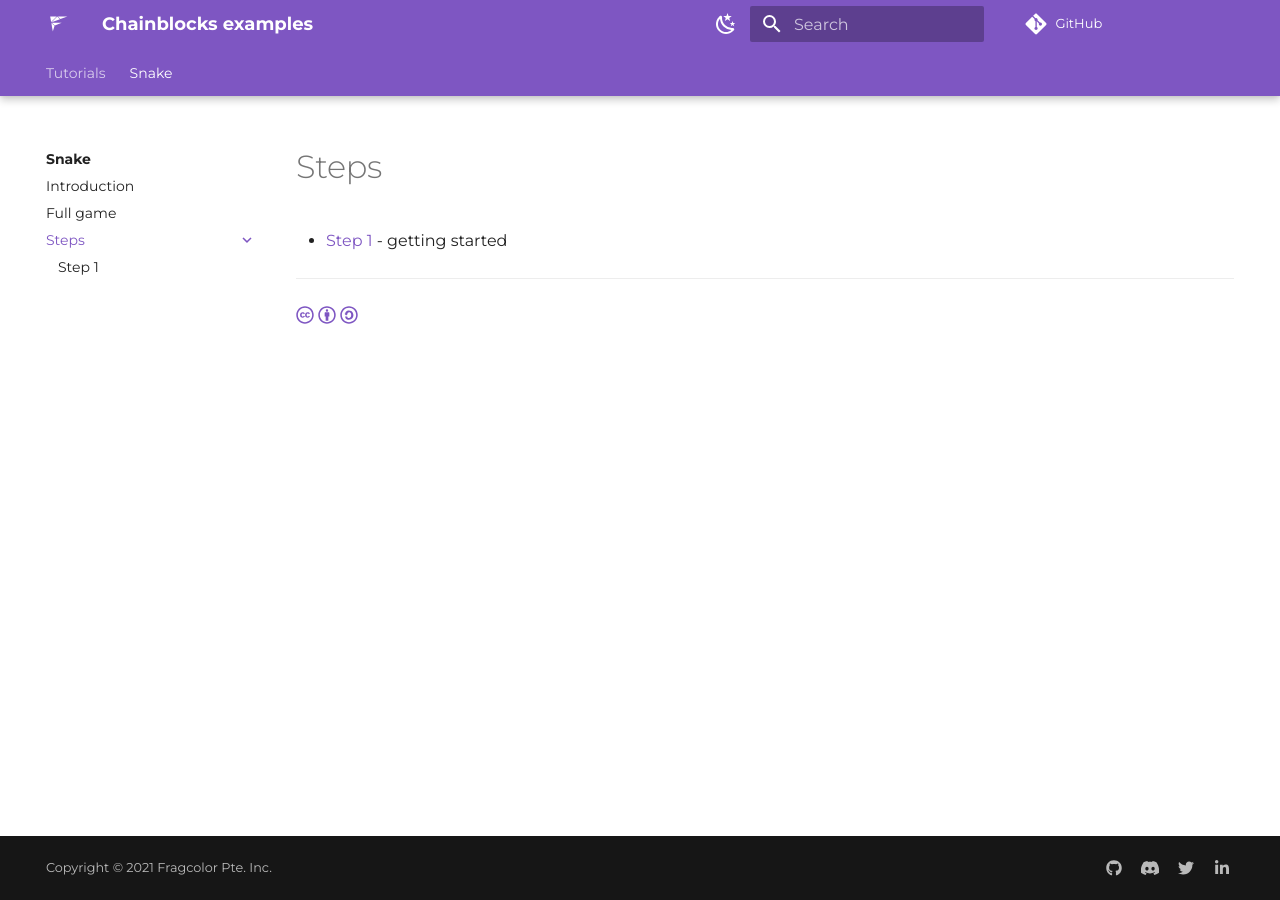
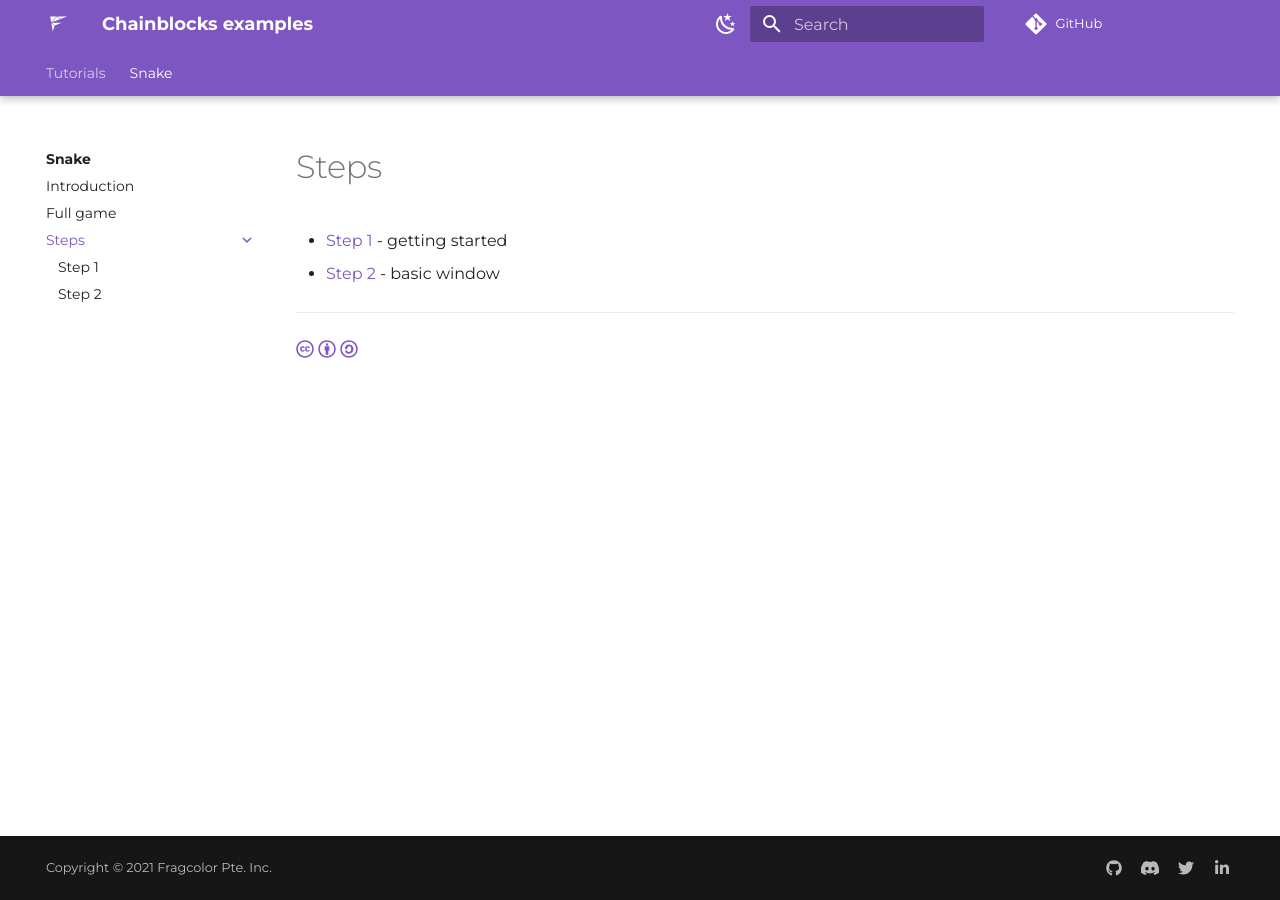
Before and after one commit to fragcolor-xyz/shards-examples, an MkDocs documentation site: the page built from tutorials/snake/steps/index.md, in a window 1280 px wide. Built offline with MkDocs 1.6.1 and Material for MkDocs 9.7.7, drawn with Linux system fonts in a browser that asks for light colours; comment, search, counter and statistics services are not loaded; some of the changed lines change nothing that is shown.

Commit message:
Snake tutorial - step 2

````diff
--- a/tutorials/snake/steps/index.md
+++ b/tutorials/snake/steps/index.md
@@ -1,5 +1,6 @@
 # Steps
 
 - [Step 1](step-1.md) - getting started
+- [Step 2](step-2.md) - basic window
 
 --8<-- "includes/license.md"
--- /dev/null
+++ b/tutorials/snake/steps/step-2.md
@@ -0,0 +1,173 @@
+# Step 2
+
+In this tutorial, we are going to implement a simplified version of the snake game. We won't have high-end graphics but instead focus on the game logic.
+
+## Defining the play space
+
+The snake evolves inside a grid. It moves one cell at a time either horizontally or vertically. The fruit the snake has to eat to grow can appear on any unoccupied cell.
+
+Let's define that grid. There are different ways to define a grid. We could use a multi-dimensional array (or in our case a sequence of sequences). However to simplify the code, we will instead define a flat sequence.
+
+=== "EDN"
+
+    ??? info inline end
+        The [`def`](https://docs.fragcolor.xyz/functions/macros/#def) keyword associates a value with a name.
+
+        `[]` is the syntax to define a sequence of values.
+
+    ```clojure linenums="1"
+    (def grid-cols 5)
+    (def grid-rows 4)
+    (def empty-grid
+      [0 0 0 0 0
+       0 0 0 0 0
+       0 0 0 0 0
+       0 0 0 0 0])
+    ```
+
+Then to compute the index in that sequence from a 2D coordinates, we can define the following function.
+
+=== "EDN"
+
+    ??? info inline end
+        The [`defn`](https://docs.fragcolor.xyz/functions/macros/#defn) keyword associates a function with a name. Note the `[]` after the `get-index` name. This indicates that this function has 0 parameters. We will see later functions which do have parameters.
+
+        `(->)` is a block container that will executes its inner block(s) in order.
+
+        `(|)` is an alias for [`(Sub)`](https://docs.fragcolor.xyz/blocks/General/Sub/). It allows to reuse the same input in the next block.
+
+        [`(Take)`](https://docs.fragcolor.xyz/blocks/General/Take/) returns the value from a sequence at a given index (starting at `0`).
+
+        `>=` saves the output of a block into a context variable.
+
+        [`(Math.Multiply)`](https://docs.fragcolor.xyz/blocks/Math/Multiply/) multiplies its input with a given value and outputs the result.
+
+        [`(Math.Add)`](https://docs.fragcolor.xyz/blocks/Math/Add/) adds a value to its input and outputs the result.
+
+    ```clojure linenums="1"
+    (defn get-index []
+      (-> (| (Take 0) >= .x)
+          (| (Take 1) >= .y)
+          .y (Math.Multiply grid-cols) (Math.Add .x)))
+    ```
+
+    ??? note
+        Because `defn` expects a single "value" after the name and the list of parameters, a `(->)` block is required to group several blocks together. As it is a common occurrence, a shortcut is also provided: `defblocks`.
+
+        ```clojure linenums="1"
+        (defblocks get-index []
+          (| (Take 0) >= .x)
+          (| (Take 1) >= .y)
+          .y (Math.Multiply grid-cols) (Math.Add .x))
+        ```
+
+It can be a bit confusing considering that the function doesn't have parameters. That is because there is an implicit parameter which is the input. Similarly, there is an implicit output at the end of the function.
+
+Let's break down the last line to understand how this works.
+
+=== "EDN"
+
+    ```clojure linenums="1"
+    .y (Math.Multiply grid-cols) (Math.Add .x)
+    ```
+
+- Here `.y` is a context variable.
+- Its value becomes the input of the next block: `(Math.Multiply)`.
+- `(Math.Multiply)` takes that value, multiply it by `grid-cols` and returns the result as output.
+- The output becomes the input of the next block: `(Math.Add)`.
+- `(Math.Add)` takes that input and adds it the value of the context variable `.x`.
+- Then, being the last block of that function, its output becomes the output of the whole function.
+
+When we will later call the function, the same process will happen.
+
+=== "EDN"
+
+    ```clojure linenums="1"
+    (int2 1 2) (get-index)
+    ```
+
+This time our input is a 2D integer vector represented as a single `int2` value. Inside `(get-index)`, each component of that vector will be extracted using `(Take)` (see above code listings).
+
+## Creating a window
+
+We will render our game in a windowed application. Therefore we first need to define a window.
+
+=== "EDN"
+
+    ??? info inline end
+        We have already seen `defloop`, `defnode`, `schedule` and `run` in [step 1](./step-1.md).
+
+        `(GFX.Window)` creates the application window.
+
+        `(GUI.Window)` creates a UI window inside our application.
+
+    ```clojure linenums="1"
+    (defloop main-chain
+      (GFX.MainWindow
+       :Title "Snake game" :Width 480 :Height 360
+       :Contents
+       (-> (GUI.Window
+            :Title "canvas" :Width 1.0 :Height 1.0 :Pos (int2 0 0)
+            :Flags [GuiWindowFlags.NoTitleBar GuiWindowFlags.MenuBar
+                    GuiWindowFlags.NoResize GuiWindowFlags.NoMove GuiWindowFlags.NoCollapse]))))
+
+    (defnode root)
+    (schedule root main-chain)
+    (run root (/ 1.0 60))
+    ```
+
+=== "Result"
+
+    ![](window.png)
+
+Since we are going to use the UI system to display our game, we need to define an area where things will be rendered. This is why we have a UI window inside our application window.
+
+However we don't want that UI window to display a title bar and we want it to stay at position `(0 0)` i.e. anchored at the top left of our application. To that end, we set its width and height to be 100% of the available space and we use a few flags to prevent moving or resizing it.
+
+You can try to remove some of the flags or modify the other parameters and see what differences it brings.
+
+## Let's try it out!
+
+Let's give a try to our function. First we will change a few values in the grid to be different from `0`. And then we will try to retrieve and display those values in our brand-new window. Can you guess which values will be displayed?
+
+=== "EDN"
+
+    ```clojure linenums="1"
+    (def grid-cols 5)
+    (def grid-rows 4)
+    (def grid
+      [0 2 0 0 3
+       1 0 7 0 0
+       0 0 0 4 0
+       6 0 5 0 8])
+
+    (defn get-index []
+      (-> (| (Take 0) >= .x)
+          (| (Take 1) >= .y)
+          .y (Math.Multiply grid-cols) (Math.Add .x)))
+
+    (defloop main-chain
+      (GFX.MainWindow
+       :Title "Snake game" :Width 480 :Height 360
+       :Contents
+       (-> (GUI.Window
+            :Title "canvas" :Width 1.0 :Height 1.0 :Pos (int2 0 0)
+            :Flags [GuiWindowFlags.NoTitleBar GuiWindowFlags.NoResize
+                    GuiWindowFlags.NoMove GuiWindowFlags.NoCollapse]
+            :Contents
+            (-> (int2 0 1) (get-index) >= .a
+                (int2 3 2) (get-index) >= .b
+
+                grid (Take .a) (GUI.Text)
+                grid (Take .b) (GUI.Text))))))
+
+    (defnode root)
+    (schedule root main-chain)
+    (run root (/ 1.0 60))
+    ```
+
+=== "Result"
+
+    ![](get-index.png)
+
+--8<-- "includes/license.md"
````
Also changed, not shown: 2 other files.
